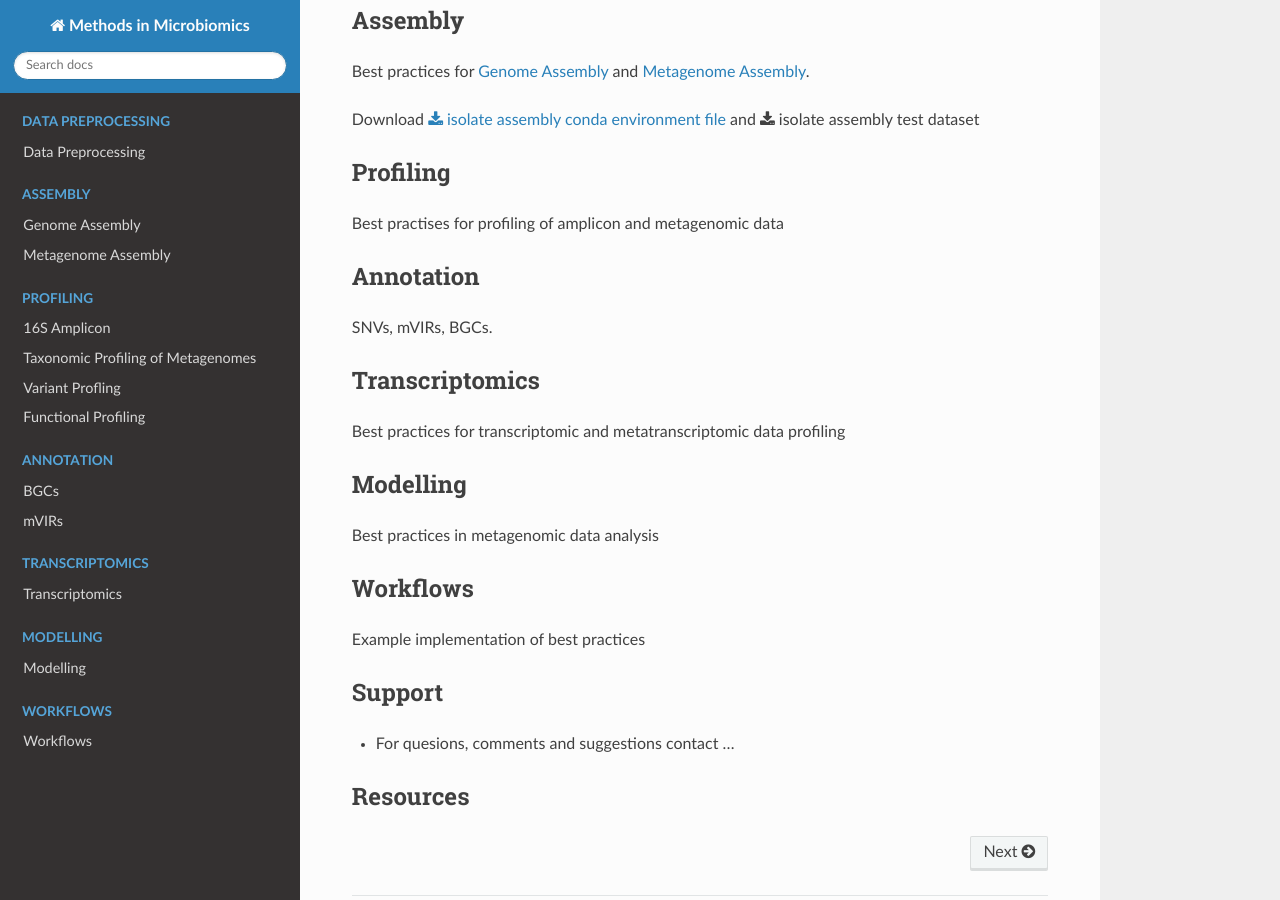
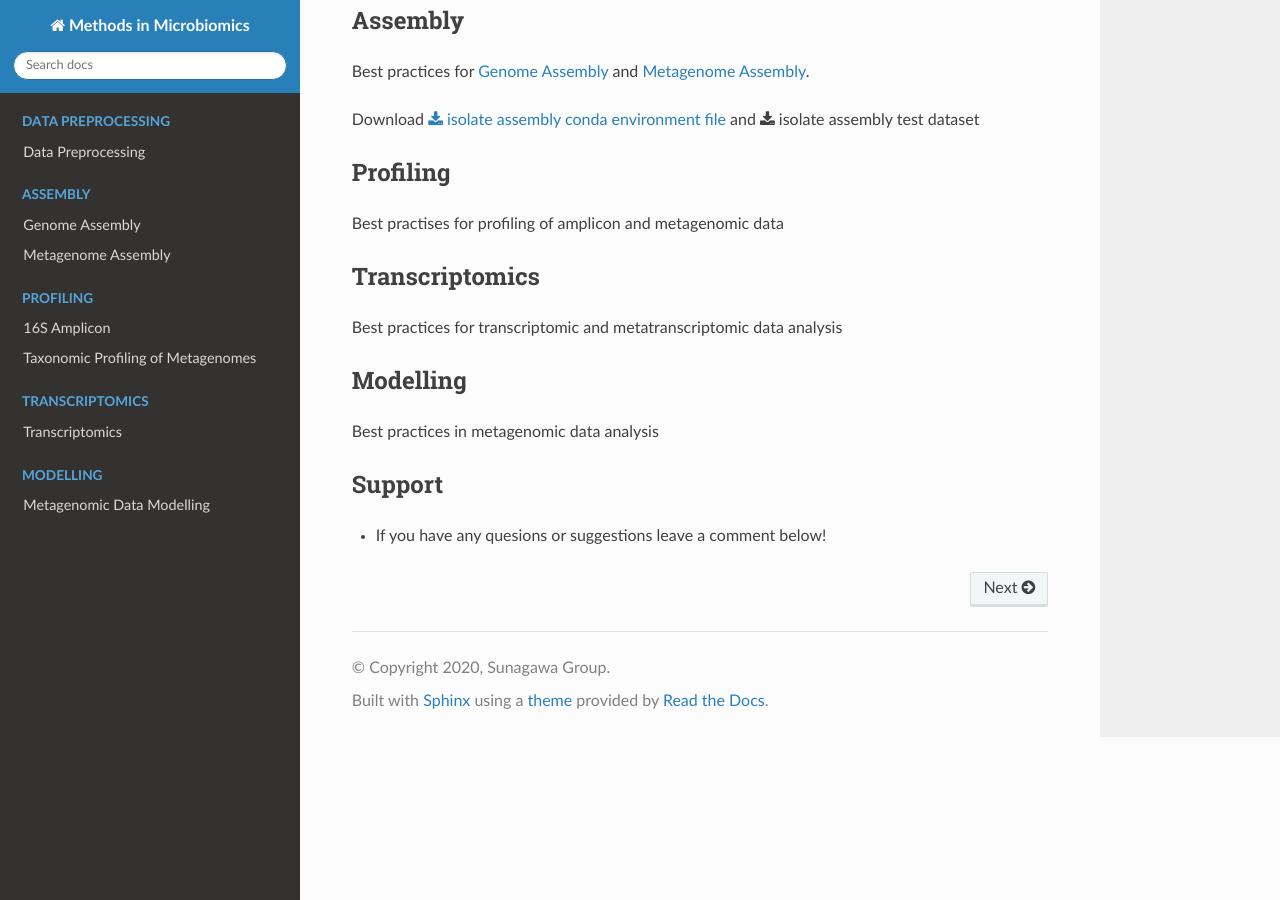
Before and after one commit to MicrobiologyETHZ/Methods_in_Microbiomics, a Sphinx documentation site: the page built from docs/index.rst, in a window 1280 px wide and 900 px high, scrolled down 1294 px. Built offline with Sphinx 7.4.7 and the Read the Docs theme 2.0.0, drawn with Linux system fonts in a browser that asks for light colours.

Commit message:
cleaned up layout

```diff
--- a/docs/assembly/genome_assembly.rst
+++ b/docs/assembly/genome_assembly.rst
@@ -36,7 +36,7 @@ Isolate genome assembly using short reads
     Sample data for this section can be found :download:`here <../downloads/Sample1_isolate.tar.gz>`. The conda environment specifications are :download:`here <../downloads/isolate_assembly.yaml>`. See the :ref:`tutorials` section for intstructions on how to unpack the data and create the conda environment. After unpacking the data, you should have a set of forward (Sample1_R1.fq.gz) and reverse (Sample1_R2.fq.gz) reads. These reads have already been through the :doc:`../preprocessing/preprocessing` workflow and can be used directly for genome assembly. (Note: The included files adapters.fa and phix174_ill.ref.fa.gz are not needed here.)
 
 
-1. **Data Preprocessing**. Before proceeding to the assembly, it is important to preprocess the raw sequencing data. Standard preprocessing protocols are described in :doc:`../preprocessing/preprocessing`. In addition to standard quality control and adapter trimming, we also suggest normalization with bbnorm.sh and merging (see :doc:`../preprocessing/preprocessing` for more details). Besides the common preprocessing steps, we usually run mOTUs_ on the cleaned sequencing reads, to check for sample contamination or mis-labelling (both occur more frequently than you would expect). For more details please check the :doc:`/profiling/motus` section.
+1. **Data Preprocessing**. Before proceeding to the assembly, it is important to preprocess the raw sequencing data. Standard preprocessing protocols are described in :doc:`../preprocessing/preprocessing`. In addition to standard quality control and adapter trimming, we also suggest normalization with bbnorm.sh and merging (see :doc:`../preprocessing/preprocessing` for more details). Besides the common preprocessing steps, we usually run mOTUs_ on the cleaned sequencing reads, to check for sample contamination or mis-labelling (both occur more frequently than you would expect). For more details please check the :doc:`/profiling/metagenomes` section.
 
 .. _mOTUs: https://github.com/motu-tool/mOTUs
 
--- a/docs/index.rst
+++ b/docs/index.rst
@@ -86,16 +86,10 @@ Profiling
 Best practises for profiling of amplicon and metagenomic data
 
 
-----------
-Annotation
-----------
-SNVs, mVIRs, BGCs.
-
-
 ---------------
 Transcriptomics
 ---------------
-Best practices for transcriptomic and metatranscriptomic data profiling
+Best practices for transcriptomic and metatranscriptomic data analysis
 
 
 --------------
@@ -105,22 +99,11 @@ Modelling
 Best practices in metagenomic data analysis
 
 
---------------
-Workflows
---------------
-
-Example implementation of best practices
-
-
 -------
 Support
 -------
-* For quesions, comments and suggestions contact ...
 
-
----------
-Resources
----------
+* If you have any quesions or suggestions leave a comment below!
 
 
 .. toctree::
@@ -148,18 +131,19 @@ Resources
 
    profiling/16S
    profiling/metagenomes
+..
    profiling/variants
    profiling/function
 
-.. toctree::
-   :caption: Annotation
-   :name: annotation
-   :hidden:
-   :maxdepth: 1
+..
+   .. toctree::
+      :caption: Annotation
+      :name: annotation
+      :hidden:
+      :maxdepth: 1
 
-   annotation/bgc.rst
-   annotation/mvirs.rst
-
+      annotation/bgc.rst
+      annotation/mvirs.rst
 
 .. toctree::
    :caption: Transcriptomics
@@ -177,13 +161,3 @@ Resources
    :maxdepth: 1
 
    modelling/modelling.rst
-
-
-
-.. toctree::
-   :caption: Workflows
-   :name: workflows
-   :hidden:
-   :maxdepth: 1
-
-   workflows/workflows.rst
--- a/docs/modelling/modelling.rst
+++ b/docs/modelling/modelling.rst
@@ -1,3 +1,3 @@
-==============
-Modelling
-==============
+==========================
+Metagenomic Data Modelling
+==========================
```
